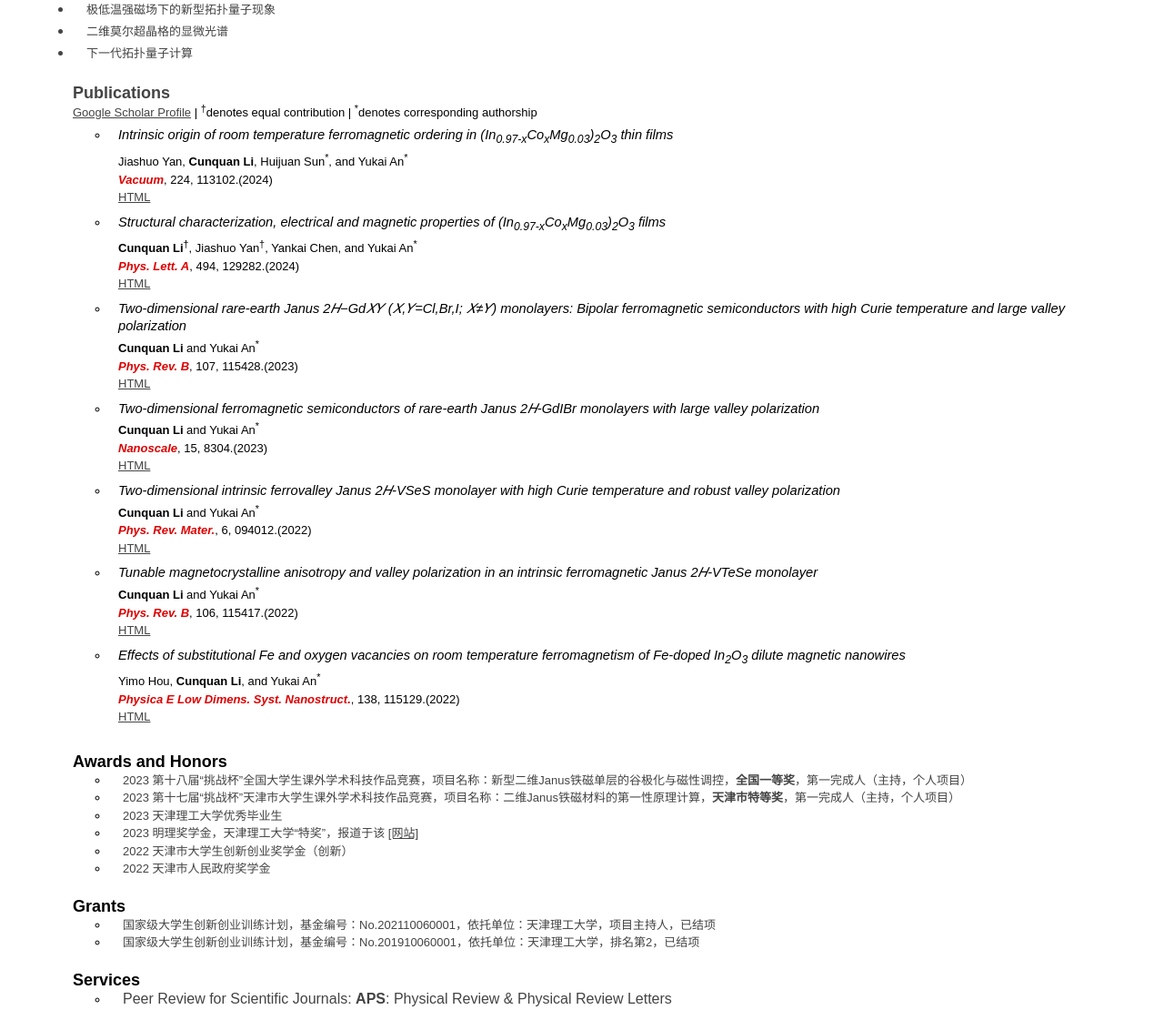
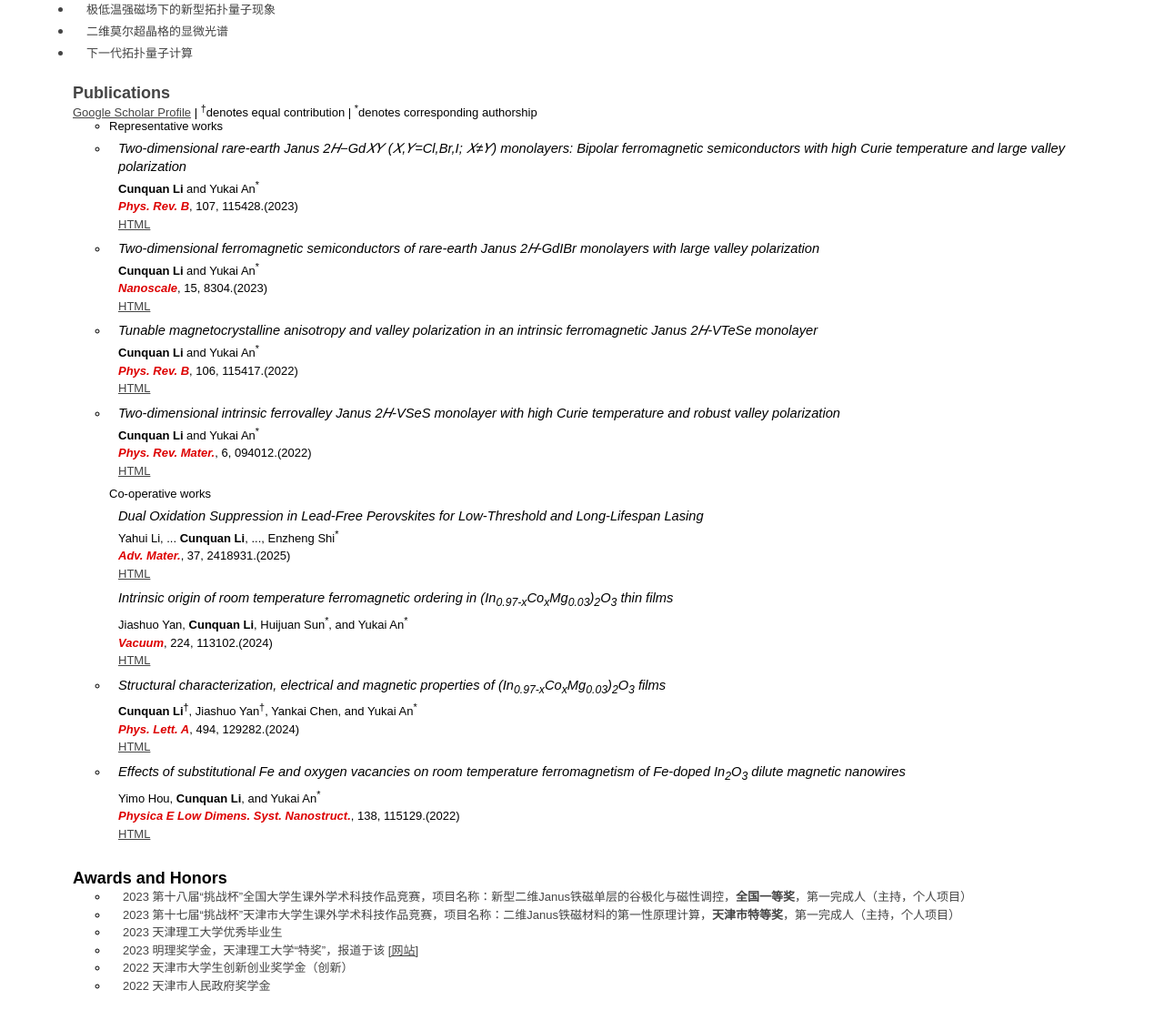
Before and after one commit to Nick12-hub/nick12-hub.github.io, a plain HTML site: page index.html in a window 1280 px wide. Shown: the part 552-1662 px from the top of the page at 91% size. Drawn offline with Linux system fonts and the light colour scheme.

Commit message:
Update index.html

```diff
--- a/index.html
+++ b/index.html
@@ -65,21 +65,7 @@
 <sup>†</sup>denotes equal contribution | <sup>*</sup>denotes corresponding authorship <font color="#000000" face="Arial" size="2">
 <ul>
 <li>
-<td style="border-style: none; border-width: medium;" valign="top" width="1108">
-<p style="margin-left: 10px; line-height: 150%; margin-top: 8px; margin-bottom: 8px;"><i><font face="Arial" style="font-size: 11pt">Intrinsic origin of room temperature ferromagnetic ordering in (In<sub>0.97-x</sub>Co<sub>x</sub>Mg<sub>0.03</sub>)<sub>2</sub>O<sub>3</sub> thin films</font></i> <br>
-<font color="#000000" face="Arial" size="2">Jiashuo Yan, <b>Cunquan Li</b>, Huijuan Sun<sup>*</sup>, and Yukai An<sup>*</sup></font><b><font color="#000000" face="Arial" size="2"><br></font></b>
-<font face="Arial" size="2" color="#dd0000"><b><i>Vacuum</i></b></font><font face="Arial" size="2">, 224, 113102.(2024)</font><br>
-<font face="Arial" size="2" color="#808080"> <a href="https://www.sciencedirect.com/science/article/abs/pii/S0042207X24001489">HTML</font></a>
-</p></td>
-
-<li>
-<td style="border-style: none; border-width: medium;" valign="top" width="1108">
-<p style="margin-left: 10px; line-height: 150%; margin-top: 8px; margin-bottom: 8px;"><i><font face="Arial" style="font-size: 11pt">Structural characterization, electrical and magnetic properties of (In<sub>0.97-x</sub>Co<sub>x</sub>Mg<sub>0.03</sub>)<sub>2</sub>O<sub>3</sub> films</font></i> <br>
-<font color="#000000" face="Arial" size="2"><b>Cunquan Li</b><sup>†</sup>, Jiashuo Yan<sup>†</sup>, Yankai Chen, and Yukai An<sup>*</sup></font><b><font color="#000000" face="Arial" size="2"><br></font></b>
-<font face="Arial" size="2" color="#dd0000"><b><i>Phys. Lett. A</i></b></font><font face="Arial" size="2">, 494, 129282.(2024)</font><br>
-<font face="Arial" size="2"> <a href="https://www.sciencedirect.com/science/article/abs/pii/S0375960123006618">HTML</font></a>
-</p></td>
-
+Representative works
 <li>
 <td style="border-style: none; border-width: medium;" valign="top" width="1108">
 <p style="margin-left: 10px; line-height: 150%; margin-top: 8px; margin-bottom: 8px;"><i><font face="Arial" style="font-size: 11pt">Two-dimensional rare-earth Janus 2⁢𝐻−Gd⁢𝑋⁢𝑌 (𝑋,𝑌=Cl,Br,I; 𝑋≠𝑌) monolayers: Bipolar ferromagnetic semiconductors with high Curie temperature and large valley polarization</font></i> <br>
@@ -98,18 +84,42 @@
 
 <li>
 <td style="border-style: none; border-width: medium;" valign="top" width="1108">
+<p style="margin-left: 10px; line-height: 150%; margin-top: 8px; margin-bottom: 8px;"><i><font face="Arial" style="font-size: 11pt">Tunable magnetocrystalline anisotropy and valley polarization in an intrinsic ferromagnetic Janus 2⁢𝐻-VTeSe monolayer</font></i> <br>
+<font color="#000000" face="Arial" size="2"><b>Cunquan Li</b> and Yukai An<sup>*</sup></font><b><font color="#000000" face="Arial" size="2"><br></font></b>
+<font face="Arial" size="2" color="#dd0000"><b><i>Phys. Rev. B</i></b></font><font face="Arial" size="2">, 106, 115417.(2022)</font><br>
+<font face="Arial" size="2"> <a href="https://journals.aps.org/prb/abstract/10.1103/PhysRevB.106.115417">HTML</font></a>
+</p></td>
+
+<li>
+<td style="border-style: none; border-width: medium;" valign="top" width="1108">
 <p style="margin-left: 10px; line-height: 150%; margin-top: 8px; margin-bottom: 8px;"><i><font face="Arial" style="font-size: 11pt">Two-dimensional intrinsic ferrovalley Janus 2𝐻-VSeS monolayer with high Curie temperature and robust valley polarization</font></i> <br>
 <font color="#000000" face="Arial" size="2"><b>Cunquan Li</b> and Yukai An<sup>*</sup></font><b><font color="#000000" face="Arial" size="2"><br></font></b>
 <font face="Arial" size="2" color="#dd0000"><b><i>Phys. Rev. Mater.</i></b></font><font face="Arial" size="2">, 6, 094012.(2022)</font><br>
 <font face="Arial" size="2"><a href="https://journals.aps.org/prmaterials/abstract/10.1103/PhysRevMaterials.6.094012">HTML</font></a>
 </p></td>
 
+Co-operative works
+
+<td style="border-style: none; border-width: medium;" valign="top" width="1108">
+<p style="margin-left: 10px; line-height: 150%; margin-top: 8px; margin-bottom: 8px;"><i><font face="Arial" style="font-size: 11pt">Dual Oxidation Suppression in Lead-Free Perovskites for Low-Threshold and Long-Lifespan Lasing</font></i> <br>
+<font color="#000000" face="Arial" size="2">Yahui Li, ... <b>Cunquan Li</b>, ..., Enzheng Shi<sup>*</sup></font><b><font color="#000000" face="Arial" size="2"><br></font></b>
+<font face="Arial" size="2" color="#dd0000"><b><i>Adv. Mater.</i></b></font><font face="Arial" size="2">, 37, 2418931.(2025)</font><br>
+<font face="Arial" size="2" color="#808080"> <a href="https://advanced.onlinelibrary.wiley.com/doi/full/10.1002/adma.202418931">HTML</font></a>
+</p></td>
+
+<td style="border-style: none; border-width: medium;" valign="top" width="1108">
+<p style="margin-left: 10px; line-height: 150%; margin-top: 8px; margin-bottom: 8px;"><i><font face="Arial" style="font-size: 11pt">Intrinsic origin of room temperature ferromagnetic ordering in (In<sub>0.97-x</sub>Co<sub>x</sub>Mg<sub>0.03</sub>)<sub>2</sub>O<sub>3</sub> thin films</font></i> <br>
+<font color="#000000" face="Arial" size="2">Jiashuo Yan, <b>Cunquan Li</b>, Huijuan Sun<sup>*</sup>, and Yukai An<sup>*</sup></font><b><font color="#000000" face="Arial" size="2"><br></font></b>
+<font face="Arial" size="2" color="#dd0000"><b><i>Vacuum</i></b></font><font face="Arial" size="2">, 224, 113102.(2024)</font><br>
+<font face="Arial" size="2" color="#808080"> <a href="https://www.sciencedirect.com/science/article/abs/pii/S0042207X24001489">HTML</font></a>
+</p></td>
+
 <li>
 <td style="border-style: none; border-width: medium;" valign="top" width="1108">
-<p style="margin-left: 10px; line-height: 150%; margin-top: 8px; margin-bottom: 8px;"><i><font face="Arial" style="font-size: 11pt">Tunable magnetocrystalline anisotropy and valley polarization in an intrinsic ferromagnetic Janus 2⁢𝐻-VTeSe monolayer</font></i> <br>
-<font color="#000000" face="Arial" size="2"><b>Cunquan Li</b> and Yukai An<sup>*</sup></font><b><font color="#000000" face="Arial" size="2"><br></font></b>
-<font face="Arial" size="2" color="#dd0000"><b><i>Phys. Rev. B</i></b></font><font face="Arial" size="2">, 106, 115417.(2022)</font><br>
-<font face="Arial" size="2"> <a href="https://journals.aps.org/prb/abstract/10.1103/PhysRevB.106.115417">HTML</font></a>
+<p style="margin-left: 10px; line-height: 150%; margin-top: 8px; margin-bottom: 8px;"><i><font face="Arial" style="font-size: 11pt">Structural characterization, electrical and magnetic properties of (In<sub>0.97-x</sub>Co<sub>x</sub>Mg<sub>0.03</sub>)<sub>2</sub>O<sub>3</sub> films</font></i> <br>
+<font color="#000000" face="Arial" size="2"><b>Cunquan Li</b><sup>†</sup>, Jiashuo Yan<sup>†</sup>, Yankai Chen, and Yukai An<sup>*</sup></font><b><font color="#000000" face="Arial" size="2"><br></font></b>
+<font face="Arial" size="2" color="#dd0000"><b><i>Phys. Lett. A</i></b></font><font face="Arial" size="2">, 494, 129282.(2024)</font><br>
+<font face="Arial" size="2"> <a href="https://www.sciencedirect.com/science/article/abs/pii/S0375960123006618">HTML</font></a>
 </p></td>
 
 <li>
@@ -167,7 +177,7 @@
 </ul>
 
 
-<b><font face="Arial" size="4"><br>Half Marathon PB (2025)</font></b>
+<b><font face="Arial" size="4"><br>The Half Marathon PB (2025)</font></b>
 <br>
 <ul>
 <li>
```
